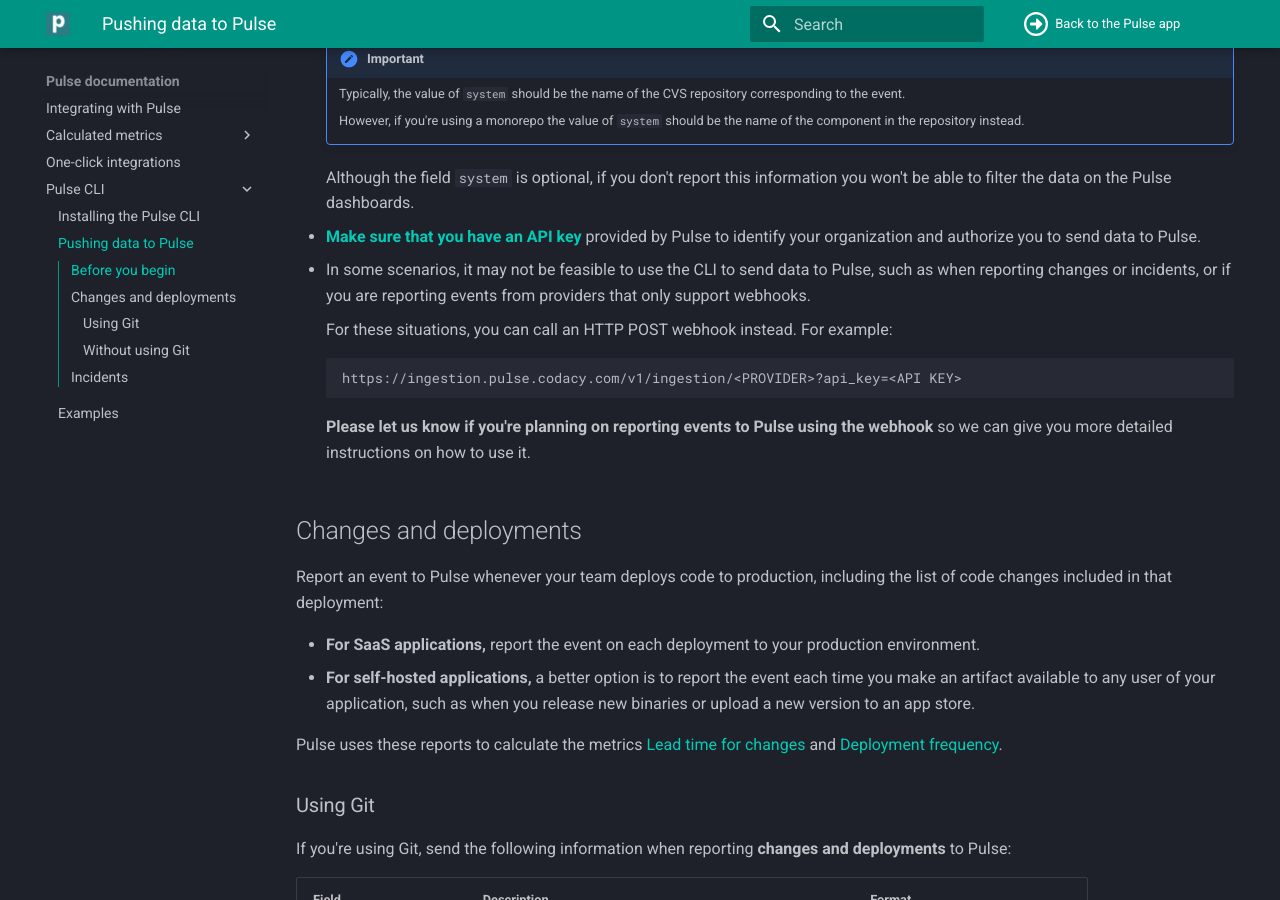
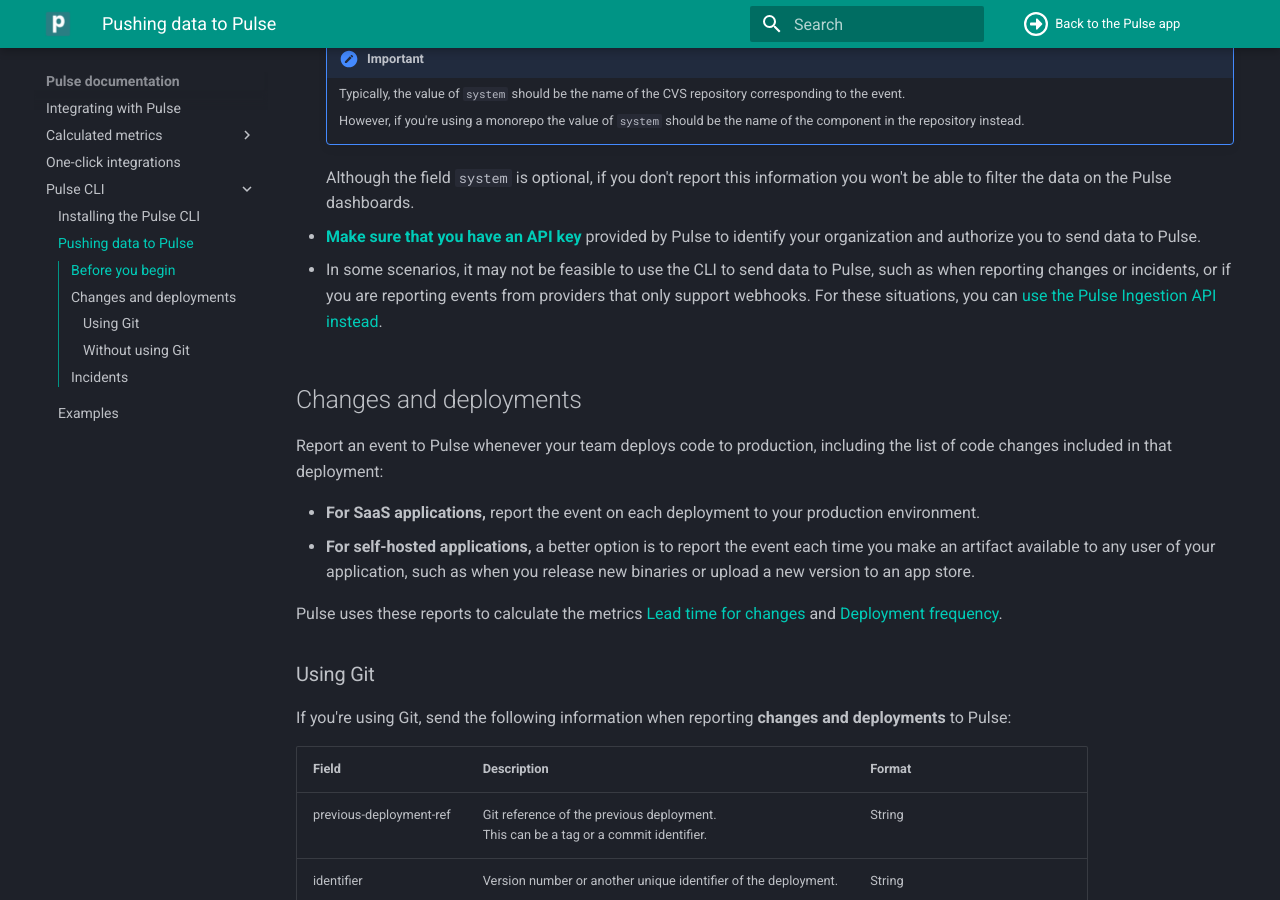
Before and after one commit to codacy/pulse-user-docs, an MkDocs documentation site: the page built from docs/cli/pushing-data-to-pulse.md, in a window 1280 px wide and 900 px high, scrolled down 503 px. Built offline with MkDocs 1.6.1 and Material for MkDocs 9.7.7, drawn with Linux system fonts in a browser that asks for light colours.

Commit message:
feature: Add link to ingestion API reference docs

````diff
--- a/docs/cli/pushing-data-to-pulse.md
+++ b/docs/cli/pushing-data-to-pulse.md
@@ -24,15 +24,7 @@
 
 -   [**Make sure that you have an API key**](https://app.pulse.codacy.com/integrations/cli){: target="_blank"} provided by Pulse to identify your organization and authorize you to send data to Pulse.
 
--   In some scenarios, it may not be feasible to use the CLI to send data to Pulse, such as when reporting changes or incidents, or if you are reporting events from providers that only support webhooks.
-
-    For these situations, you can call an HTTP POST webhook instead. For example:
-
-    ```text
-    https://ingestion.pulse.codacy.com/v1/ingestion/<PROVIDER>?api_key=<API KEY>
-    ```
-
-    **Please let us know if you're planning on reporting events to Pulse using the webhook** so we can give you more detailed instructions on how to use it.
+-   In some scenarios, it may not be feasible to use the CLI to send data to Pulse, such as when reporting changes or incidents, or if you are reporting events from providers that only support webhooks. For these situations, you can [use the Pulse Ingestion API instead](https://ingestion.pulse.codacy.com/v1/api-docs){: target="_blank"}.
 
 ## Changes and deployments
 
````
